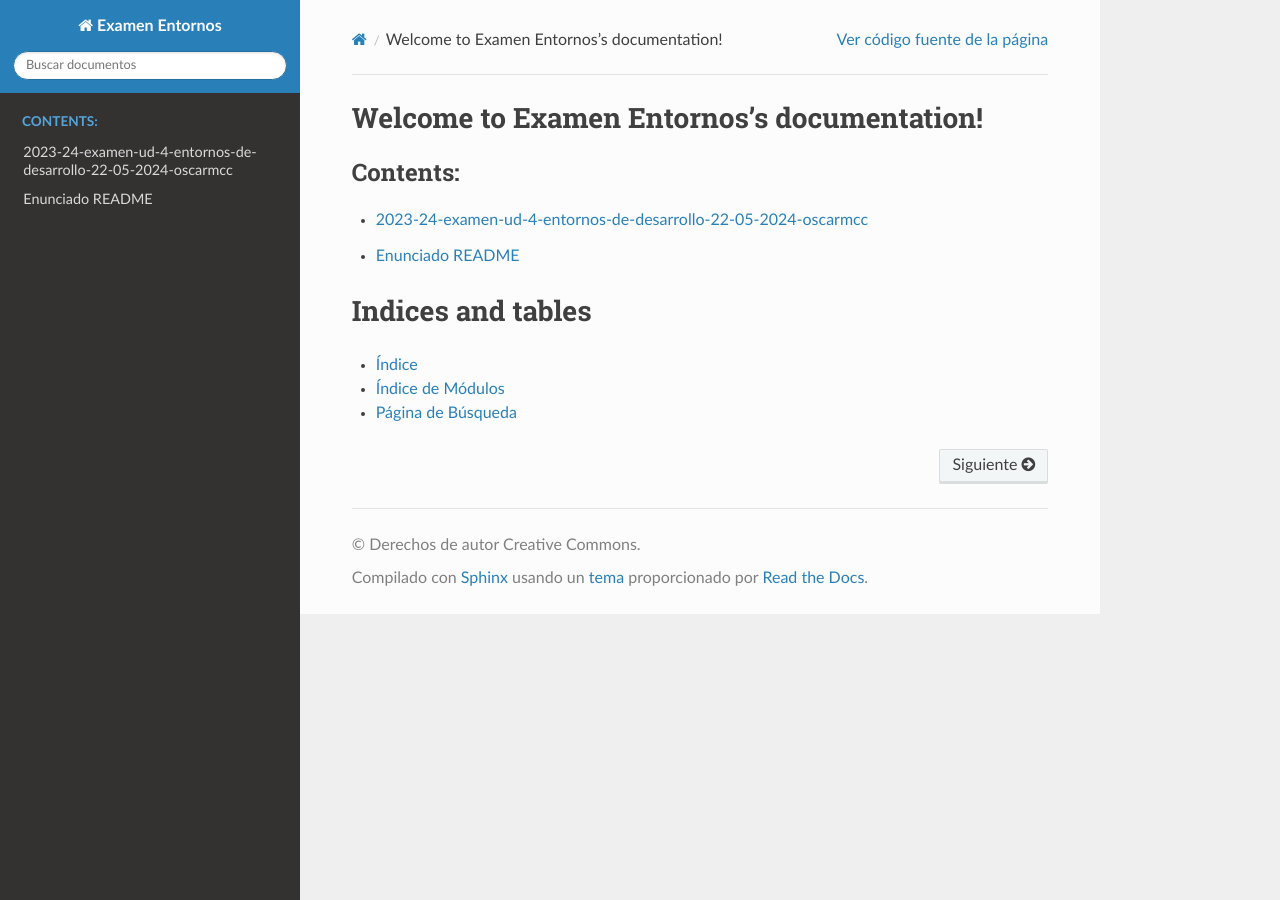
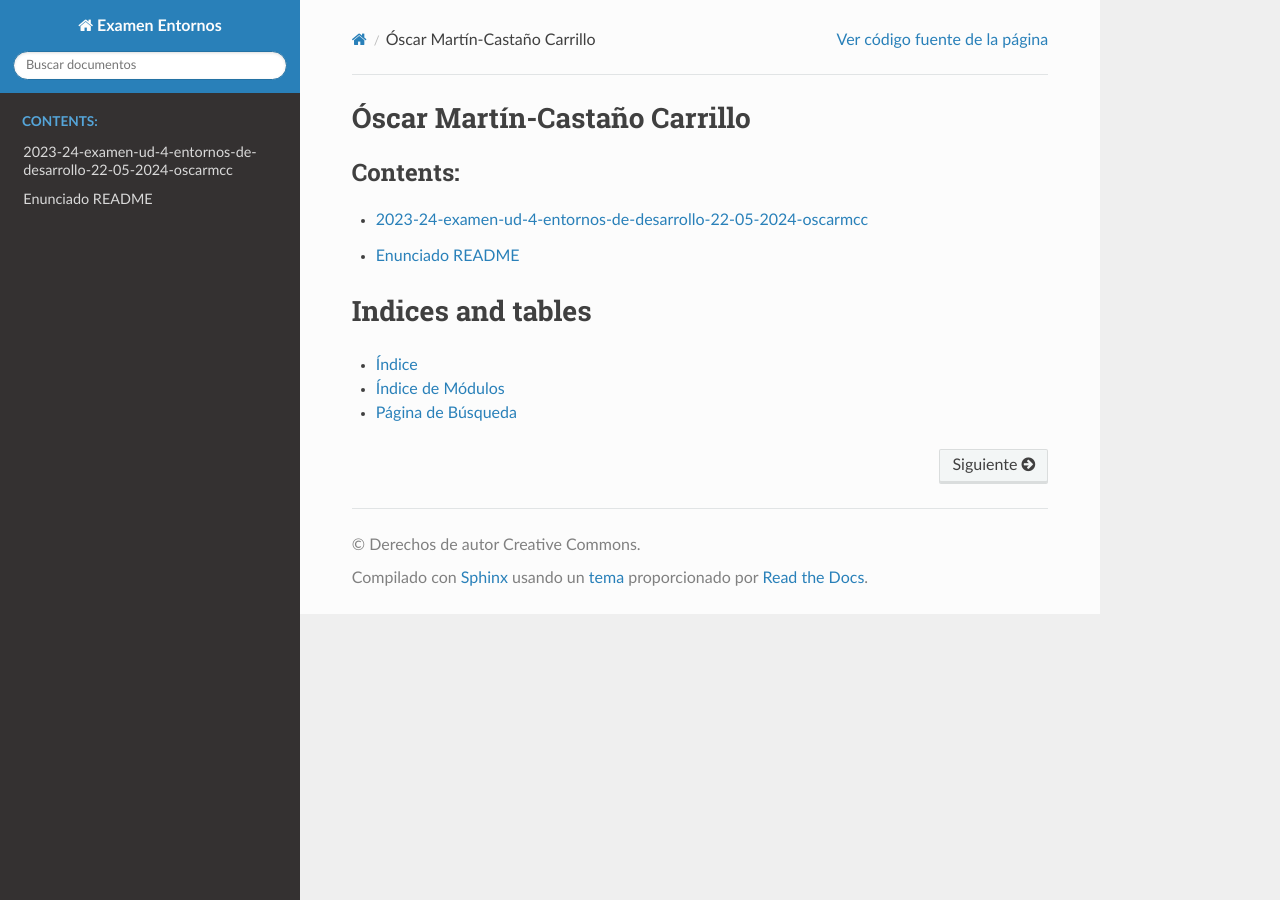
Before and after one commit to iesgrancapitan-entornos/2023-24-examen-ud-4-entornos-de-desarrollo-22-05-2024-oscarmcc, a Sphinx documentation site: the page built from doc/source/index.rst, in a window 1280 px wide. Built offline with Sphinx 7.4.7 and the Read the Docs theme 2.0.0, drawn with Linux system fonts in a browser that asks for light colours; pages that are not in the unit, such as notebooks, are missing from menus.

Commit message:
Actualizacion

```diff
--- a/doc/source/index.rst
+++ b/doc/source/index.rst
@@ -3,7 +3,7 @@
    You can adapt this file completely to your liking, but it should at least
    contain the root `toctree` directive.
 
-Welcome to Examen Entornos's documentation!
+Óscar Martín-Castaño Carrillo
 ===========================================
 
 .. toctree::
```
Also changed, not shown: 7 other files.
